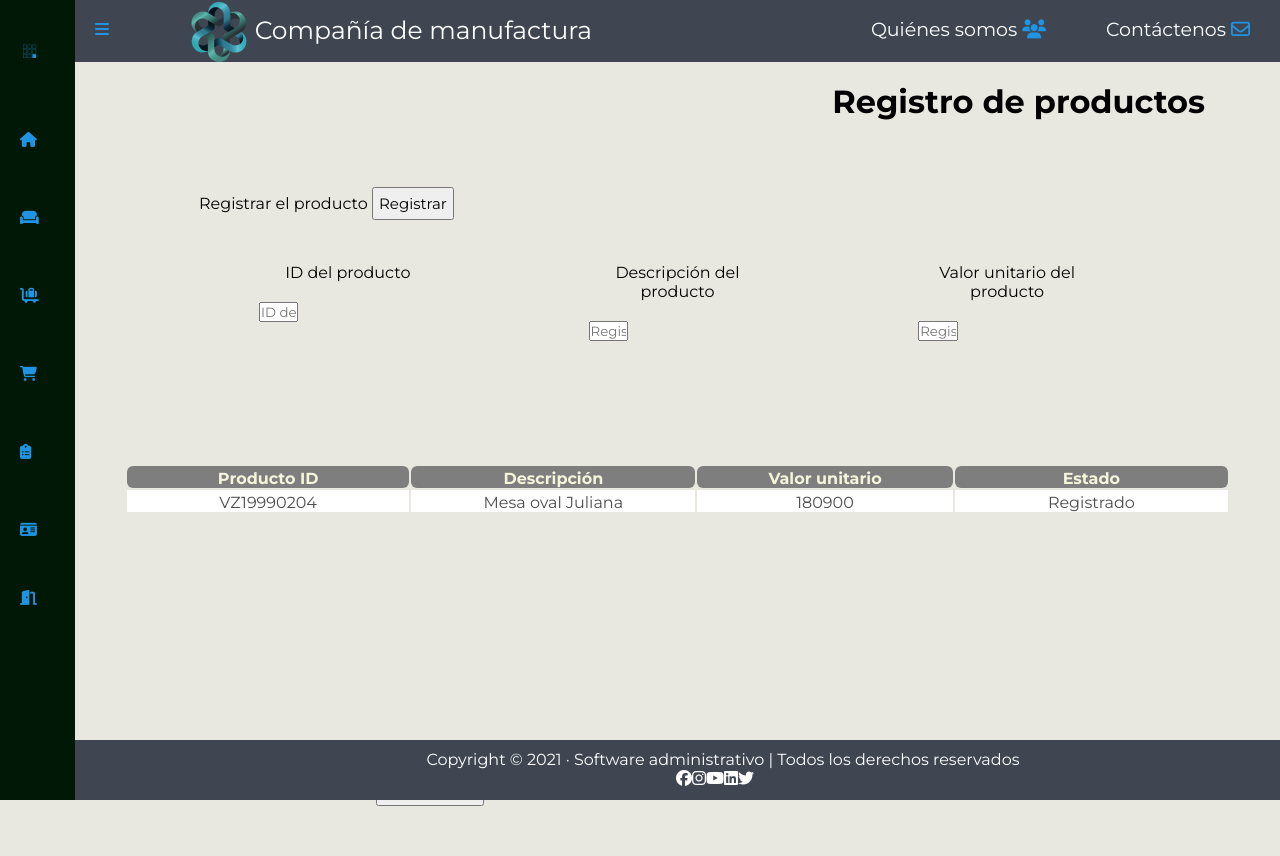
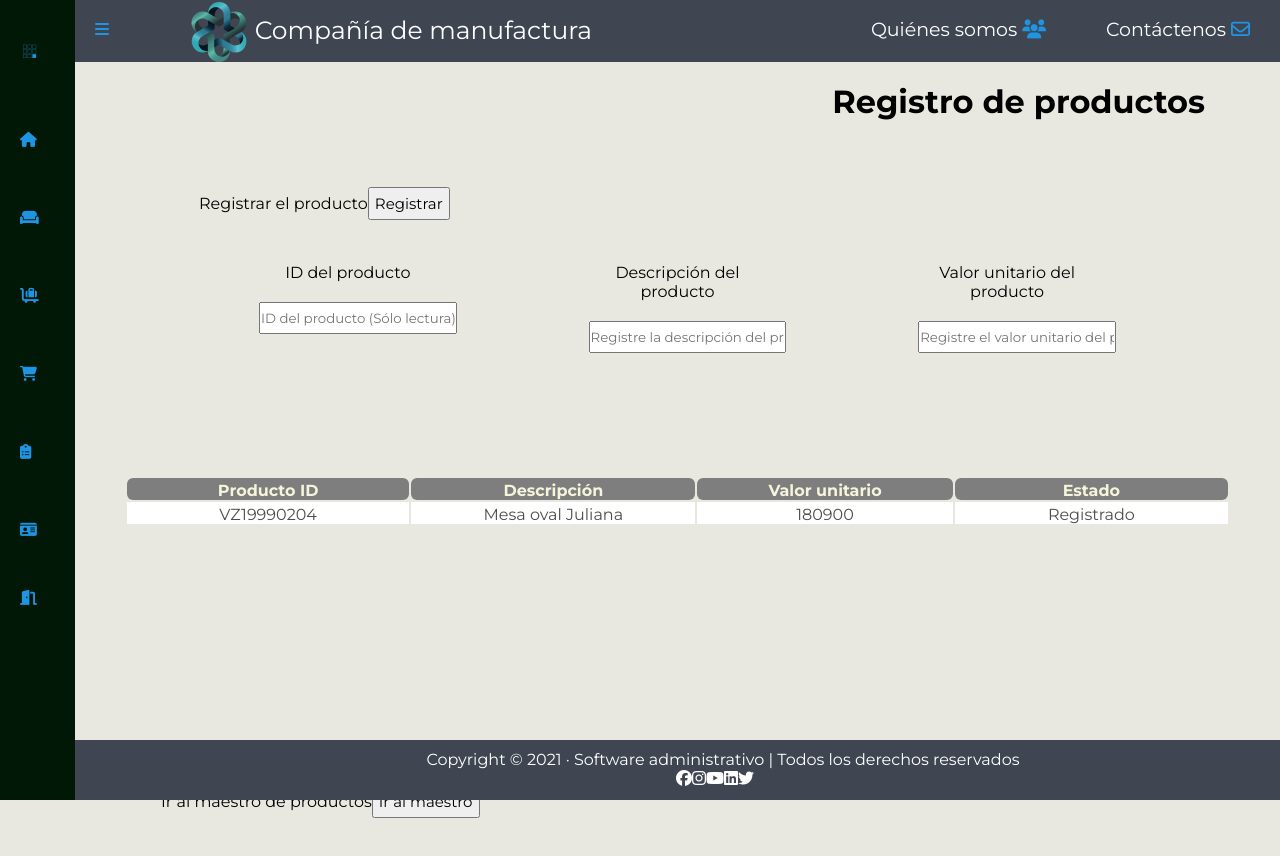
Before and after one commit to DigitSpace-UdeA/DigitSpace, a React (Create React App) app: page /productosRegistro in a window 1280 px wide. Shown: the top 856 px of the page. Built offline with nearby package versions, Linux system fonts and the light colour scheme.

Commit message:
correccion estilos modulos

```diff
--- a/src/App.jsx
+++ b/src/App.jsx
@@ -5,14 +5,15 @@
 import Header from './components/Header';
 import Footer from './components/Footer';
 import Main from './pages/Main'
+import RegistroVentas from './pages/registroVentas';
+import VentasMaestro from './pages/ventasMaestro';
 import ModuloUsuarios from './pages/ModuloUsuarios';
 import EditarUsuario from './pages/editarUsuario';
 import LoginModule from './pages/loginModule';
 import EliminarUsuario from './pages/eliminarUsuario';
 import ProductosMaestro from './pages/productosMaestro';
 import ProductosRegistro from './pages/productosRegistro';
-import RegistroVentas from './pages/registroVentas';
-import VentasMaestro from './pages/ventasMaestro';
+
 
 import {
   BrowserRouter as Router,
--- a/src/pages/productosRegistro.jsx
+++ b/src/pages/productosRegistro.jsx
@@ -13,22 +13,22 @@
 
 
                     <div class="estilosRegistrar">
-                        <span>Registrar el producto {/* &nbsp&nbsp&nbsp */}
+                        <span>Registrar el producto
                             <button class="myButton" type="button" onclick="alert('Producto registrado exitosamente.')" onclick="funcUpdate()">Registrar</button>
                         </span>
 
                         <div class="estilosActualizarCampos">
                             <div class="labelInputRegistrar">
                                 <label for="IdProd">ID del producto</label>
-                                <input class="inputsActualizar" name="IdProd" type="text" placeholder="ID del producto (Sólo lectura)" readonly />
+                                <input class="inputsActualizar" name="IdProd" type="text" placeholder="ID del producto (Sólo lectura)" readonly/>
                             </div>
                             <div class="labelInputRegistrar">
                                 <label for="DescProd">Descripción del producto</label>
-                                <input class="inputsActualizar" name="DescProd" type="text" placeholder="Registre la descripción del producto" />
+                                <input class="inputsActualizar" name="DescProd" type="text" placeholder="Registre la descripción del producto"/>
                             </div>
                             <div class="labelInputRegistrar">
                                 <label for="ValUnitProd">Valor unitario del producto</label>
-                                <input class="inputsActualizar" name="ValUnitProd" type="text" placeholder="Registre el valor unitario del producto" />
+                                <input class="inputsActualizar" name="ValUnitProd" type="text" placeholder="Registre el valor unitario del producto"/>
                             </div>
                         </div>
                     </div>
@@ -60,8 +60,8 @@
 
 
             <div class="estiloDivAMaestro">
-                <span>Ir al maestro de productos {/* &nbsp&nbsp&nbsp */}
-                    <a href="/productosMaestro">
+                <span>Ir al maestro de productos{/*  &nbsp&nbsp&nbsp */}
+                    <a href="Productos_Maestro.html">
                         <button class="myButton" type="button" onclick="funcUpdate()">Ir al maestro</button></a>
                 </span>
             </div>
--- a/src/style/Estilos_Registro_Ventas.css
+++ b/src/style/Estilos_Registro_Ventas.css
@@ -375,7 +375,6 @@
     height: 20px;
     text-align: center;
 }
-<<<<<<< HEAD:style/Estilos_Registro_Ventas.css
 
 .cliente{
     margin: 15px;
```
